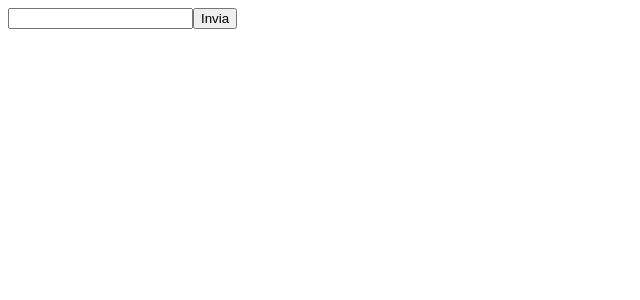
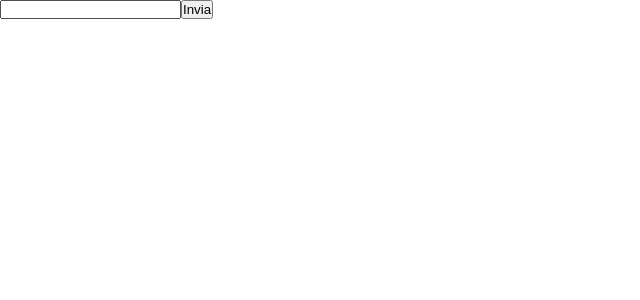
Before and after one commit to MatteoDiMario96/vite-boolflix, a Vue app: page / in a window 1280 px wide. Shown: the top 300 px of the page, without its empty margins (0-640 px from the left). Built offline with nearby package versions, Linux system fonts and the light colour scheme.

Commit message:
Fatto reset e impostazione ul.

```diff
--- a/src/styles/general.scss
+++ b/src/styles/general.scss
@@ -0,0 +1,9 @@
+*{
+    margin: 0;
+    padding: 0;
+    box-sizing: border-box;
+}
+
+ul{
+    list-style-type: decimal;
+}
```
